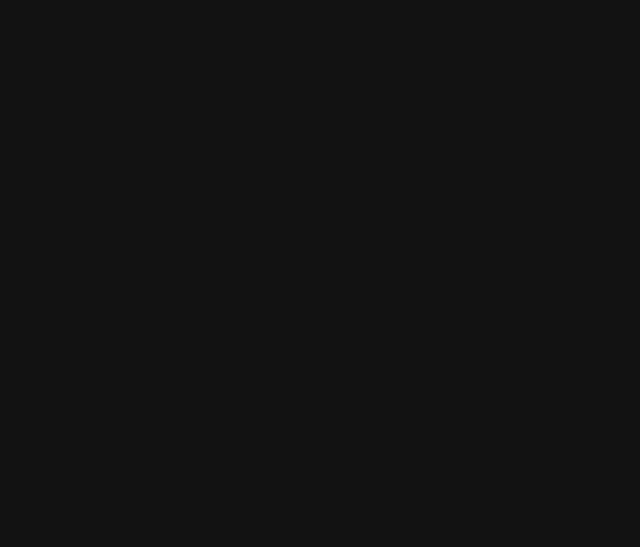
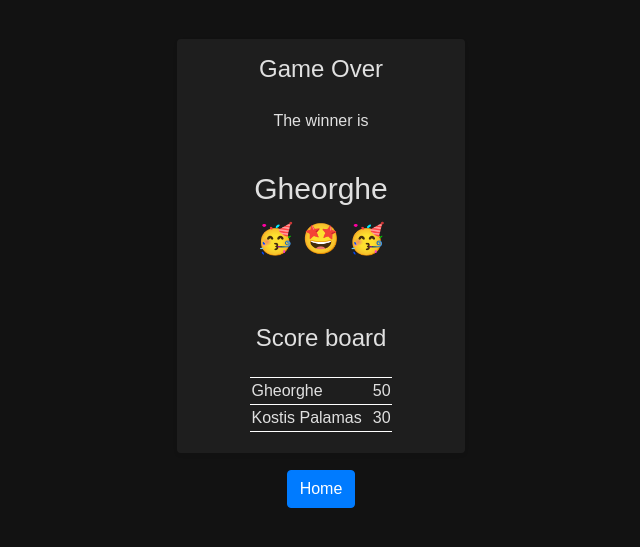
Before and after one commit to gciutac/LordOfTheQuiz, a React (Create React App) app in the folder lord-of-the-quiz/: page /gameover in a window 1280 px wide. Before the commit this address had no page. Shown: the part 119-666 px from the top of the page, without its empty margins (319-959 px from the left). Built offline with nearby package versions, Linux system fonts and the light colour scheme.

Commit message:
final pages tweaking

```diff
--- /dev/null
+++ b/lord-of-the-quiz/public/MockDataScores.json
@@ -0,0 +1,12 @@
+[
+    {
+        "gameKey": "90982",
+        "playerName": "Gheorghe",
+        "playerScore": 50
+    },
+    {
+        "gameKey": "90982",
+        "playerName": "Kostis Palamas",
+        "playerScore": 30
+    }
+]
--- a/lord-of-the-quiz/src/App.css
+++ b/lord-of-the-quiz/src/App.css
@@ -16,6 +16,7 @@ body {
   border: none; /* Remove default border */
   border-radius: 12px; /* Rounded edges */
   transition: transform 0.2s; /* Smooth scaling on hover */
+  max-height: 85vh;
   margin: auto; /* Center the card */
   padding: 1px;
 }
@@ -53,12 +54,34 @@ body {
 
 .list-group-item {
   background-color: #2a2a2a; /* Background for answer options */
+  font-size: 16px;
   border-radius: 8px; /* Rounded edges */
-  padding: 10px; /* Padding around answers */
-  margin: 10px; /* Space between answers */
+  padding: 5px; /* Padding around answers */
+  margin: 3px; /* Space between answers */
   transition: background-color 0.2s; /* Transition for hover effect */
 }
 
 .list-group-item:hover {
   background-color: #3a3a3a; /* Slightly lighter on hover */
 }
+
+.loby-list-item {
+  background-color: #2a2a2a; /* Background for answer options */
+  border-radius: 0 !important; /* Rounded edges */
+  border-top-color: #e0e0e0;
+  border-bottom-color: #e0e0e0;
+  padding: 2px; /* Padding around answers */
+  margin: 0px; /* Space between answers */
+  transition: background-color 0.2s; /* Transition for hover effect */
+}
+
+button {
+  padding: 10px 20px;
+  text-align: center;
+  text-decoration: none;
+  display: inline-block;
+  font-size: 16px;
+  margin: 5px;
+  cursor: pointer;
+  transition: background-color 0.2s;
+}
--- a/lord-of-the-quiz/src/App.js
+++ b/lord-of-the-quiz/src/App.js
@@ -3,6 +3,7 @@ import React from 'react'
 import Home from './pages/Home'
 import StartQuiz from './pages/StartQuiz'
 import JoinQuiz from './pages/JoinQuiz'
+import GameOver from './pages/GameOver'
 import { BrowserRouter as Router, Route, Routes, Link } from 'react-router-dom'
 import { UserProvider } from "./context/UserContext"
 import { GamerProvider } from './context/GameContext'
@@ -17,7 +18,8 @@ function App() {
             <Route exact path="/" element={<Home />} />
             <Route path="/join" element={<JoinQuiz />} />
             <Route path="/game" element={<StartQuiz />} />
-            <Route path="/loby" element={<Lobby />} />
+            <Route path="/lobby" element={<Lobby />} />
+            <Route path="/gameover" element={<GameOver />} />
           </Routes>
         </Router>
       </GamerProvider>
--- /dev/null
+++ b/lord-of-the-quiz/src/pages/GameOver.js
@@ -0,0 +1,97 @@
+import React, { useState, useContext, useEffect } from 'react'
+import MultipleChoiseQuestion from './components/MultipleChoiseQuestion'
+import { useLocation, useParams } from 'react-router-dom'
+import {
+  Container,
+  Table,
+  Button,
+  Card,
+  ListGroup
+} from 'react-bootstrap'
+import { io } from 'socket.io-client'
+import { UserContext } from '../context/UserContext'
+import { GameContext } from '../context/GameContext'
+import { useNavigate } from 'react-router-dom'
+
+const GameOver = () => {
+  const location = useLocation()
+  const navigate = useNavigate()
+  const { quizData } = location.state || {}
+  const user = useContext(UserContext).user
+  const [error, setError] = useState(null)
+  const [playersData, setPlayersData] = useState([])
+
+  const fetchData = async () => {
+    try {
+      const response = await fetch('/MockDataScores.json')
+      if (!response.ok) {
+        setError('Failed to fetch quiz data')
+      }
+      const data = await response.json()
+      setPlayersData(data)
+    } catch (error) {
+      setError(error.message)
+      console.error('Error fetching quiz data:', error)
+    }
+  }
+
+  useEffect(() => {
+    fetchData()
+  }, [])
+
+  return (
+    <div>
+      <Container className="d-flex vh-100 align-items-center justify-content-center">
+        <table className="d-flex vh-100 align-items-center justify-content-center">
+          <tbody>
+            <tr>
+              <td>
+                <Card style={{ width: '18rem' }} className="shadow-sm rounded">
+                  <Card.Title className="text-center">
+                  Game Over
+                  </Card.Title>
+                  <Card.Text className="text-center">
+                    The winner is
+                  </Card.Text>
+                    <Card.Title style={{ fontSize: '30px', lineHeight: '50px' }} className="text-center">
+                      Gheorghe <br /> &#129395; &#129321; &#129395;
+                    </Card.Title>
+                  <Card.Body className='justify-content-center'>
+                    <Card.Title>Score board</Card.Title>
+                    <div className='d-flex justify-content-center'>
+                      <table>
+                        {playersData.map((player) => (
+                          <tr style={{ borderTop: "1px solid white", borderBottom: '1px solid white', padding: '8px'}}>
+                            <td style={{ paddingRight: '10px'}}>{player.playerName}</td>
+                            <td>{player.playerScore}</td>
+                          </tr>
+                        ))}
+                      </table>
+                    </div>
+                  </Card.Body>
+                </Card>
+              </td>
+            </tr>
+            <tr>
+              <td>
+                <div
+                  className="d-flex align-items-center justify-content-center"
+                  style={{ margin: '10px' }}
+                >
+                  <Button
+                    variant="primary"
+                    className="text-center"
+                  >
+                    Home
+                  </Button>
+                </div>
+              </td>
+            </tr>
+          </tbody>
+        </table>
+      </Container>
+    </div>
+  )
+}
+
+export default GameOver
--- a/lord-of-the-quiz/src/pages/JoinQuiz.js
+++ b/lord-of-the-quiz/src/pages/JoinQuiz.js
@@ -1,6 +1,6 @@
 import React, { useContext, useState, useEffect } from 'react'
 import { useLocation } from 'react-router-dom'
-import { Form, Button, Container } from 'react-bootstrap'
+import { Form, Button, Container, Card } from 'react-bootstrap'
 import { useNavigate } from 'react-router-dom'
 import { UserContext } from '../context/UserContext';
 import { GameContext } from '../context/GameContext';
@@ -67,6 +67,7 @@ const JoinQuiz = () => {
       const data = await response.json()
       setGameData(data)
       updateGame({ gameId: data.gameId, gameKey: data.gameKey });
+      console.log('gameData:', data)
     } catch (error) {
       console.error('Error fetching game:', error)
 
@@ -78,14 +79,14 @@ const JoinQuiz = () => {
   }, [])
 
 
-  const handleJoin = () => {
+  const handleJoin = async() => {
     // Handle the join logic here
     joinGame()
-    fetchGame()
+    await fetchGame()
     updateUser({ username: name, userType: user.userType });
     console.log('Name:', name)
     console.log('Game Key:', gameKey)
-    navigate(`/loby`, { state: { quizData } })
+    navigate(`/lobby`, { state: { quizData } })
 
 
   }
@@ -96,11 +97,17 @@ const JoinQuiz = () => {
     console.log('gameData:', gameData)
     updateUser({ username: name, userType: user.userType });
     console.log('Name:', name)
-    navigate(`/loby`, { state: { quizData } })
+    navigate(`/lobby`, { state: { quizData } })
   }
 
   return (
-    <Container className="mt-5">
+    <Container className="d-flex vh-100 align-items-center justify-content-center" >
+      <Card className="shadow-sm rounded">
+        <Card.Body>
+          <div className="d-flex §mt-3 justify-content-center">
+            <Card.Title className="question-title">Register</Card.Title>
+          </div>
+          {error && <p>{error}</p>}
           <Form>
             <Form.Group className="mb-3" controlId="formName">
               <Form.Label>Name:</Form.Label>
@@ -112,7 +119,7 @@ const JoinQuiz = () => {
             </Form.Group>
             {user.userType === 'player' && (
               <Form.Group className="mb-3" controlId="formGameKey">
-            <Form.Label>Game Key:</Form.Label>
+                <Form.Label>Game Code:</Form.Label>
                 <Form.Control
                   type="text"
                   value={gameKey}
@@ -120,7 +127,7 @@ const JoinQuiz = () => {
                 />
               </Form.Group>
             )}
-
+            <div className="d-flex §mt-3 justify-content-center">
             {user.userType === 'master' && (
               <Button variant="primary" onClick={handleCreate}>
                 Create Quiz
@@ -128,10 +135,15 @@ const JoinQuiz = () => {
             )}
               {user.userType === 'player' && (
                 <Button variant="primary" onClick={handleJoin}>
-          Join In
+                Join
               </Button>
               )}
+            </div>
+
           </Form>
+        </Card.Body>
+      </Card>
+
     </Container>
   )
 }
--- a/lord-of-the-quiz/src/pages/lobby.js
+++ b/lord-of-the-quiz/src/pages/lobby.js
@@ -6,9 +6,7 @@ import {
   Table,
   Button,
   Card,
-  FloatingLabel,
-  Row,
-  Col,
+  ListGroup
 } from 'react-bootstrap'
 import { io } from 'socket.io-client'
 import { UserContext } from '../context/UserContext'
@@ -22,6 +20,23 @@ const Lobby = () => {
   const user = useContext(UserContext).user
   const { game, updateGame } = useContext(GameContext)
   const [error, setError] = useState(null)
+  const [playersData, setPlayersData] = useState([])
+
+  const fetchPlayers = async () => {
+    try {
+      console.log('Fetching game:', game)
+      const response = await fetch(`/api/players/${game.gameKey}`)
+      if (!response.ok) {
+        setError('Failed to fetch game')
+      }
+      const data = await response.json()
+      setPlayersData(data)
+      console.log('Players:', data)
+    } catch (error) {
+      setError(error.message)
+      console.error('Error fetching game:', error)
+    }
+  }
 
   const nextQuestion = async () => {
     try {
@@ -93,6 +108,10 @@ const Lobby = () => {
     }
   }, [])
 
+  useEffect(() => {
+    fetchPlayers()
+  }, [])
+
   const handleStart = () => {
     // Handle the start logic here
     questionIncrease()
@@ -115,30 +134,25 @@ const Lobby = () => {
               <td>
                 <Card style={{ width: '18rem' }} className="shadow-sm rounded">
                   <Card.Title className="text-center">
-                    {quizData?.name}
+                  Join: {game.gameKey}
                   </Card.Title>
                   <Card.Text className="text-center">
-                    Game Code: {game.gameKey}
+                    {quizData?.name}
                   </Card.Text>
                   <Card.Img
                     variant="top"
                     src="/FlvdvsTq_400x400.jpg"
                     style={{ width: '10rem' }}
                   />
-                  <Card.Body>
-                    <Table className="text-light">
-                      <thead>
-                        <tr>
-                          <th>Quiz Master</th>
-                          <th>{quizData.createdByUser}</th>
-                        </tr>
-                      </thead>
-                      <tbody>
-                        <tr>
-                          <td>{user.username}</td>
-                        </tr>
-                      </tbody>
-                    </Table>
+                  <Card.Body className='justify-content-center'>
+                    <Card.Title>Players</Card.Title>
+                    <ListGroup>
+                        {playersData.map((player) => (
+                          <ListGroup.Item className="loby-list-item">
+                            {player.playerName}
+                          </ListGroup.Item>
+                        ))}
+                    </ListGroup>
                   </Card.Body>
                 </Card>
               </td>
```
Also changed, not shown: lord-of-the-quiz/src/pages/StartQuiz.js (+52 -2 lines), 2 other files (tests, documents, lock files or other folders). Lines whose indentation alone changed are shown as unchanged.
